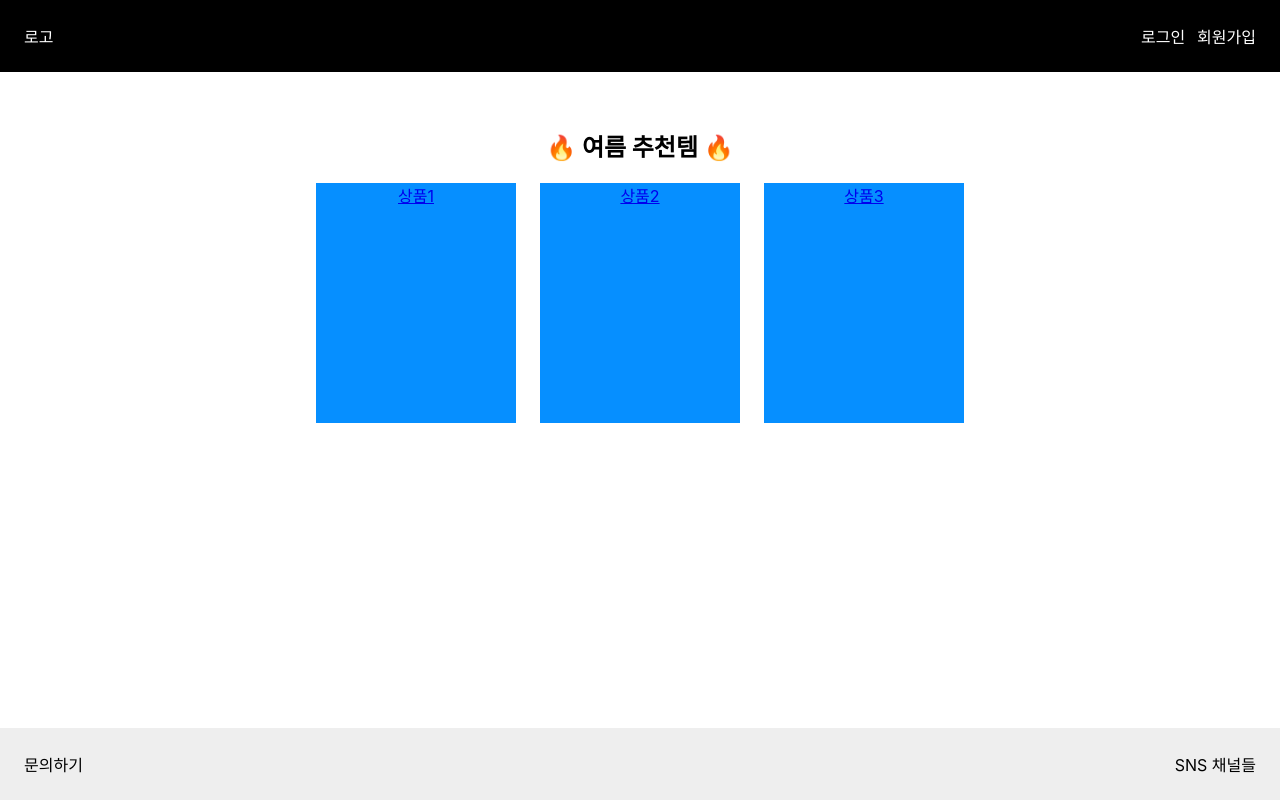
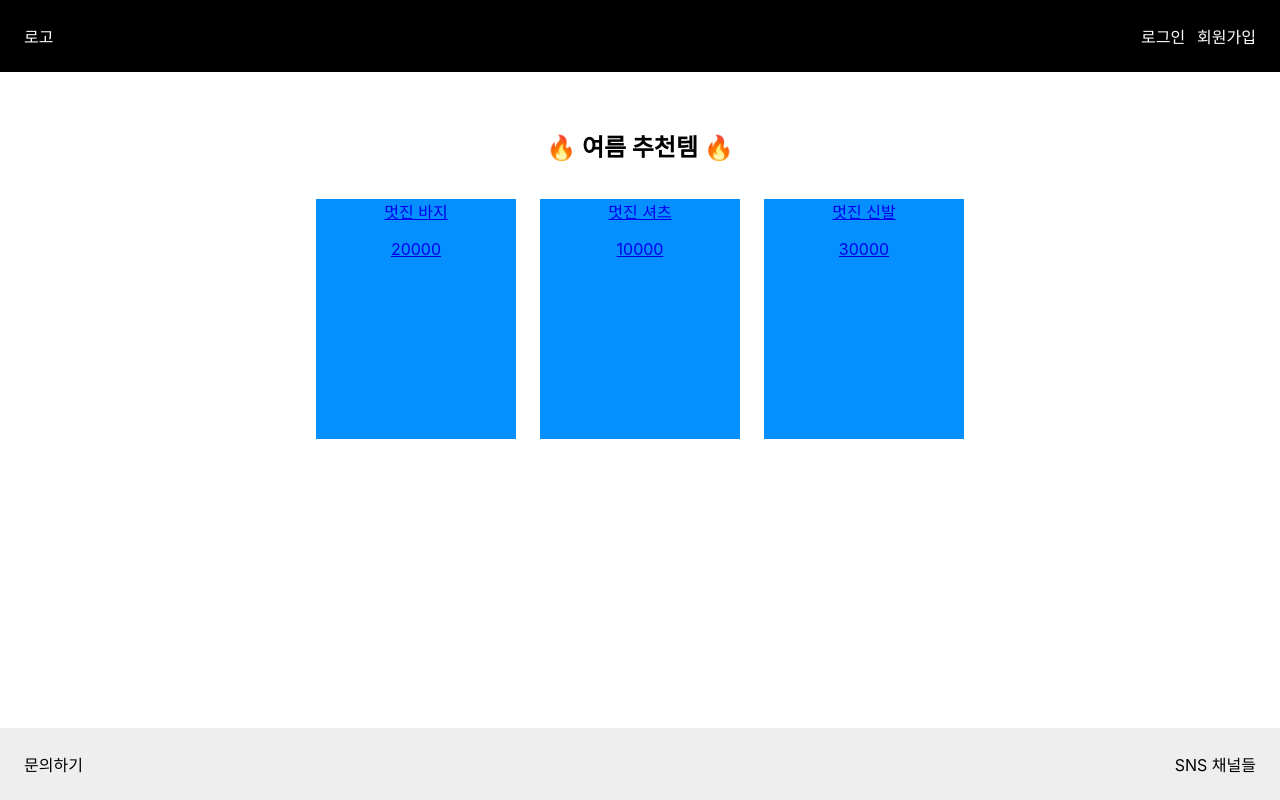
Before and after one commit to yui62yui/react_practice, a React (Create React App) app: page /products in a window 1280 px wide. Built offline with nearby package versions, Linux system fonts and the light colour scheme.

Commit message:
main, products 화면 및 link 구현

```diff
--- a/src/App.js
+++ b/src/App.js
@@ -1,4 +1,4 @@
-import { Link, Route, Routes } from 'react-router-dom';
+import { Link, Route, Routes, useParams } from 'react-router-dom';
 import './App.css';
 import Main from './pages/Main';
 import Product from './pages/Product';
@@ -6,14 +6,40 @@ import Products from './pages/Products';
 import Layout from './common/Layout';
 import Login from './common/Login';
 import Signup from './common/Signup';
+import { useState } from 'react';
 
 function App() {
+
+  const [ products, setProducts ] = useState([
+    {
+      id: 1,
+      name: "멋진 바지",
+      price: 20000,
+      option: [28, 30, 32],
+      likes: 100,
+    },
+    {
+      id: 2,
+      name: "멋진 셔츠",
+      price: 10000,
+      option: ["small", "medium", "large"],
+      likes: 200,
+    },
+    {
+      id: 3,
+      name: "멋진 신발",
+      price: 30000,
+      option: [230, 240, 250, 260, 270],
+      likes: 300,
+    }
+  ]);
+
   return (
     <Routes>
       <Route element={<Layout />}>
-        <Route path="/" element={<Main />}></Route>
-        <Route path="/products" element={<Products />}></Route>
-        <Route path="/products/:id" element={<Product />}></Route>
+        <Route path="/" element={<Main products={products}/>}></Route>
+        <Route path="/products" element={<Products products={products}/>}></Route>
+        <Route path="/products/:id" element={<Product products={products}/>}></Route>
         {/* products뒤에 어떤 걸 입력하든 product 페이지로 이동함 */}
         <Route path='/login' element={<Login />}></Route>
         <Route path='/signup' element={<Signup />}></Route>
--- a/src/pages/Main.jsx
+++ b/src/pages/Main.jsx
@@ -2,7 +2,7 @@ import React from "react";
 import { Link, useNavigate } from "react-router-dom";
 // 위 파일들은 import 필수
 
-export default function Main() {
+export default function Main({products}) {
     const navigate = useNavigate();
   return (
     <>
@@ -44,33 +44,21 @@ export default function Main() {
               gap: "24px",
             }}
           >
-            <div
+
+           {products.map((product)=>{
+              return (
+                <div key={product.id}
                   style={{
                     width: "200px",
                     height: "240px",
                     backgroundColor: "#068FFF",
                   }}
                 >
-              상품1
+                  <p>{product.name}</p>
+                  <p>{product.price}</p>
                 </div>
-            <div
-              style={{
-                width: "200px",
-                height: "240px",
-                backgroundColor: "#068FFF",
-              }}
-            >
-              상품2
-            </div>
-            <div
-              style={{
-                width: "200px",
-                height: "240px",
-                backgroundColor: "#068FFF",
-              }}
-            >
-              상품3
-            </div>
+              )
+            })}
           </div>
         </section>
         {/* 추가적인 데이터 */}
--- a/src/pages/Product.jsx
+++ b/src/pages/Product.jsx
@@ -1,34 +1,9 @@
 import React, { useState } from "react";
 import { useParams } from "react-router-dom";
 
-export default function Product() {
-
-  const [ products, setProducts ] = useState([
-    {
-      id: 1,
-      name: "멋진 바지",
-      price: 20000,
-      option: [28, 30, 32],
-      likes: 100,
-    },
-    {
-      id: 2,
-      name: "멋진 셔츠",
-      price: 10000,
-      option: ["small", "medium", "large"],
-      likes: 200,
-    },
-    {
-      id: 3,
-      name: "멋진 신발",
-      price: 30000,
-      option: [230, 240, 250, 260, 270],
-      likes: 300,
-    }
-  ]);
+export default function Product({products}) {
 
   const [selected, setSelected] = useState("");
-
   const { id } = useParams();
 
   return (
--- a/src/pages/Products.jsx
+++ b/src/pages/Products.jsx
@@ -1,7 +1,7 @@
 import React from "react";
 import { Link } from "react-router-dom";
 
-export default function Products() {
+export default function Products({products}) {
   return (
     <>
       <div
@@ -18,7 +18,10 @@ export default function Products() {
             gap: "24px",
           }}
         >
-        <Link to="/products/1">
+
+        {products.map((product)=>{
+          return(
+            <Link to={`/products/${product.id}`} key={product.id}>
             {/* 각각의 product로 이동 */}
               <div
                 style={{
@@ -27,31 +30,12 @@ export default function Products() {
                   backgroundColor: "#068FFF",
                 }}
               >
-            상품1
+                <p>{product.name}</p>
+                <p>{product.price}</p>
               </div>
             </Link>
-        <Link to="/products/2">
-          <div
-            style={{
-              width: "200px",
-              height: "240px",
-              backgroundColor: "#068FFF",
-            }}
-          >
-            상품2
-          </div>
-        </Link>
-        <Link to="/products/3">
-          <div
-            style={{
-              width: "200px",
-              height: "240px",
-              backgroundColor: "#068FFF",
-            }}
-          >
-            상품3
-          </div>
-        </Link>
+          )
+        })}
         </div>
       </div>
     </>
```
Lines whose indentation alone changed are shown as unchanged.
